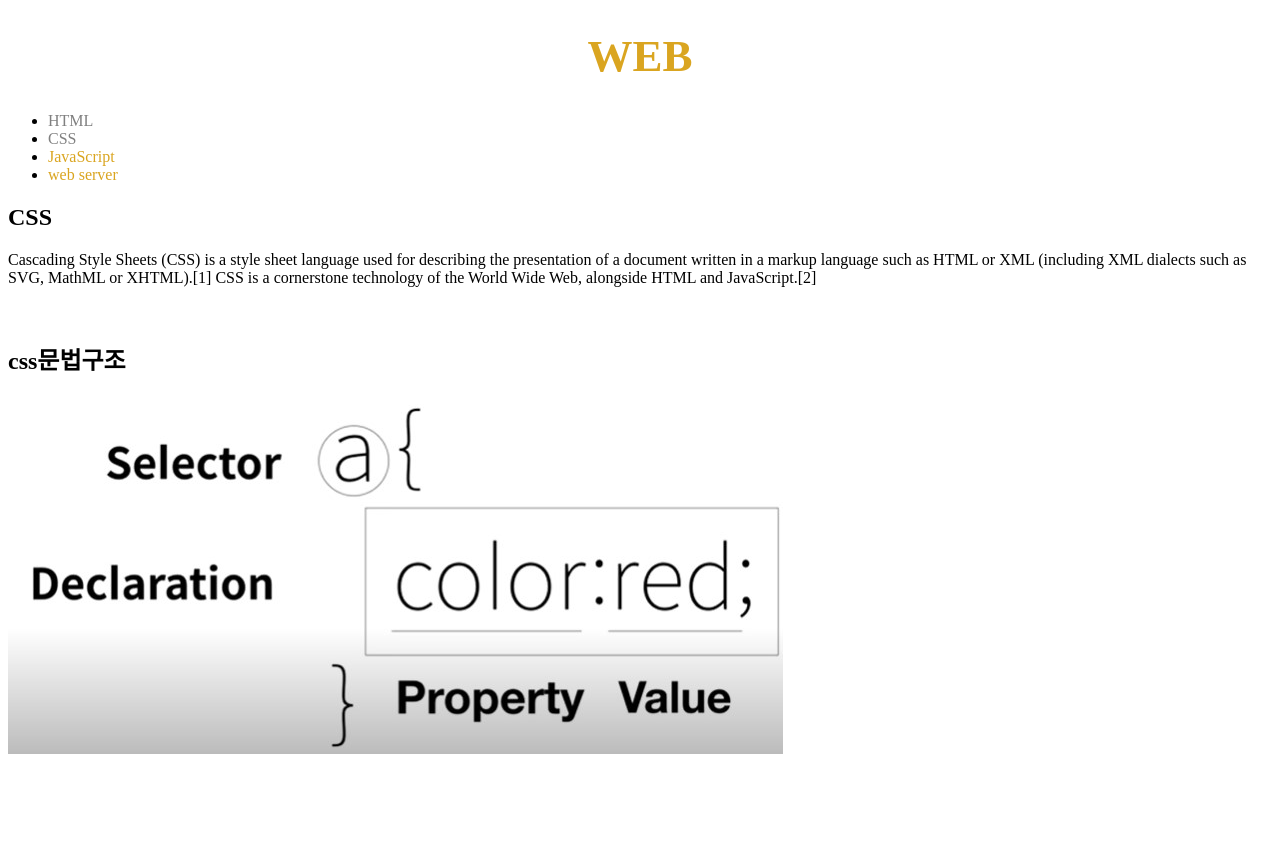
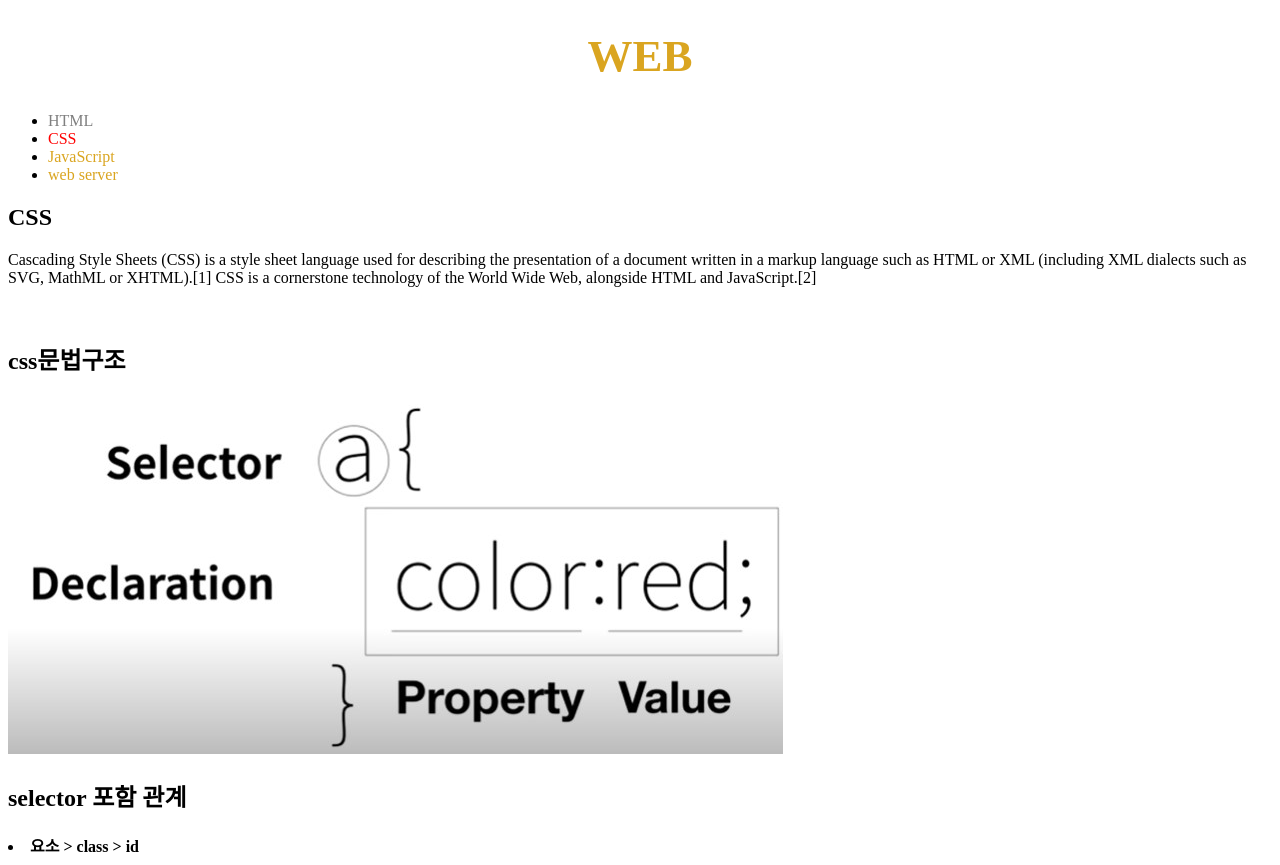
Before and after one commit to pyfiasco/web_inernet, a plain HTML site: page CSS.html in a window 1280 px wide. Before the commit the page ends 800 px from the top, so only its background shows below. Drawn offline with Linux system fonts and the light colour scheme.

Commit message:
cs reload

```diff
--- a/CSS.html
+++ b/CSS.html
@@ -9,6 +9,9 @@
         a {
             color:goldenrod;
             text-decoration:none;
+        }
+        #activate {
+            color:red
         }
         .saw {
             color:gray;
@@ -25,19 +28,20 @@
     <h1><a href="index.html">WEB</a></h1>
     <ul>
         <li><a href="HTML.html" class="saw">HTML</a></li>
-        <li><a href="CSS.html" class="saw">CSS</a></li>
+        <li><a href="CSS.html" class="saw" id="activate">CSS</a></li>
         <li><a href="JavaScript.html">JavaScript</a></li>
         <li><a href="WebServer.html">web server</a></li>
     </ul>
-    <h2>CSS</h2>
+    <h2 style="margin-top:45">CSS</h2>
     <p>
         Cascading Style Sheets (CSS) is a style sheet language used for describing the presentation of a document written in a
         markup language such as HTML or XML (including XML dialects such as SVG, MathML or XHTML).[1] CSS is a cornerstone
         technology of the World Wide Web, alongside HTML and JavaScript.[2]
     </p><br>
-    <h2>css문법구조</h2>
+    <h2 style="margin-top:45">css문법구조</h2>
     <img src="css문법구조.jpg" alt="css문법구조">
-
+    <h2 style="margin-top:90">selector 포함 관계</h2>
+    <li><strong>요소 > class > id</strong></li>
 
 </body>
 
```
